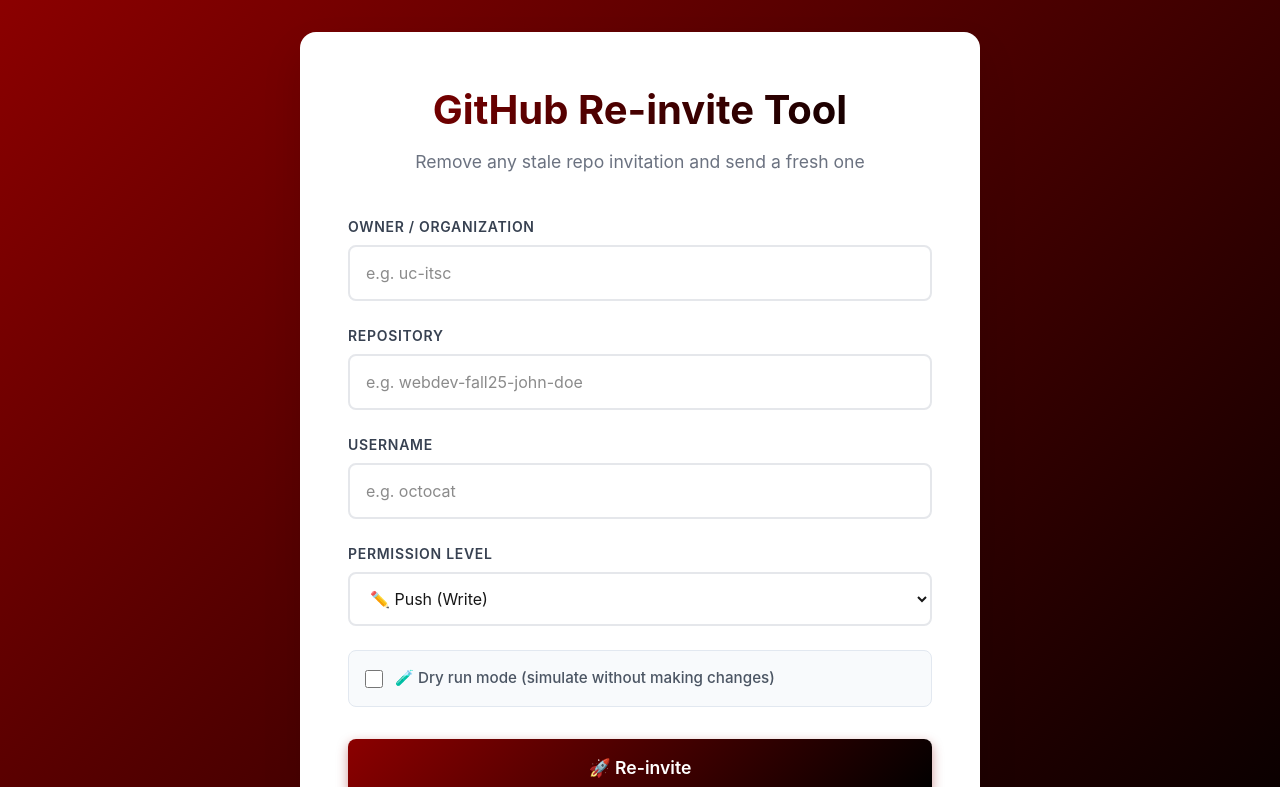
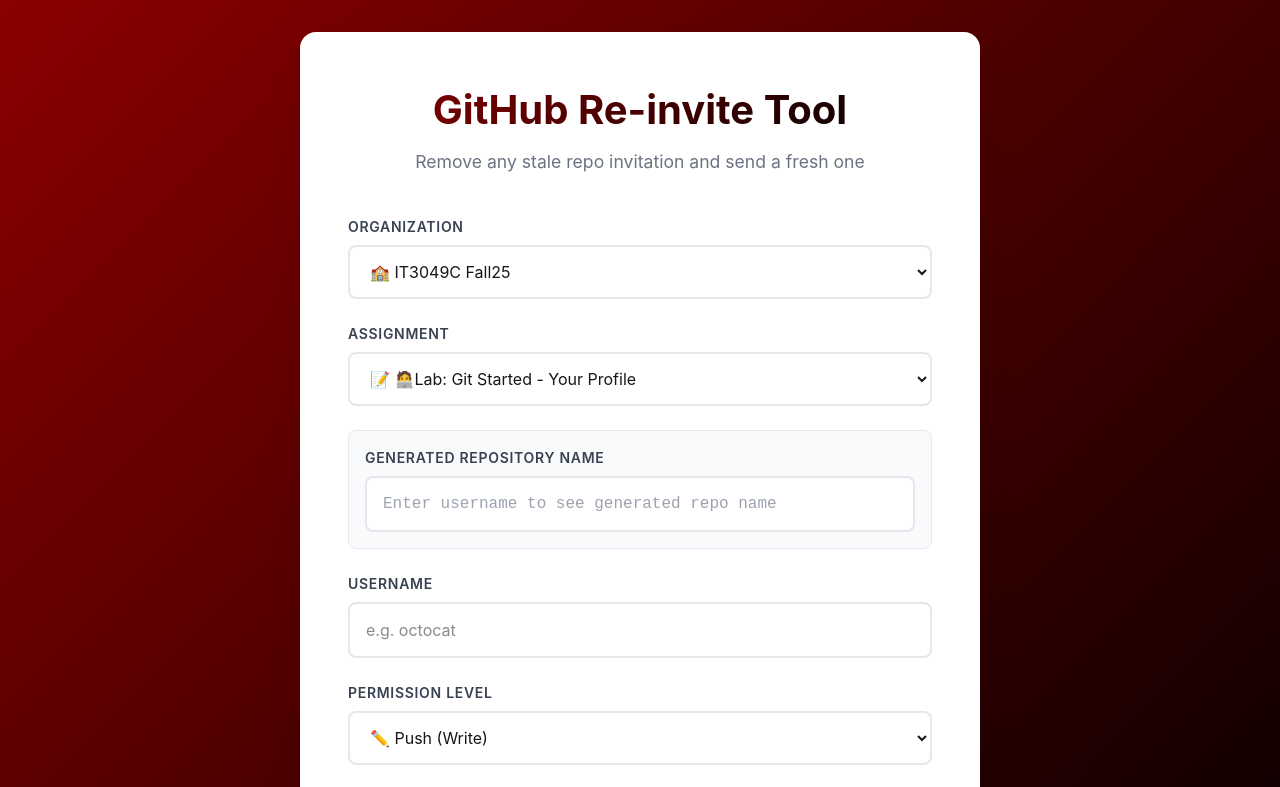
Before and after one commit to wonsunahn/github-reinvite, a Next.js app: page / in a window 1280 px wide. Shown: the top 787 px of the page. Built offline with nearby package versions, Linux system fonts and the light colour scheme.

Commit message:
all is good

```diff
--- /dev/null
+++ b/src/app/config/organizations.ts
@@ -0,0 +1,22 @@
+// Organization and assignment mappings
+export const ORGANIZATIONS = {
+  "IT3049C-Fall25": {
+    name: "IT3049C Fall25",
+    owner: "IT3049C", // GitHub organization/owner name
+    assignments: {
+
+      "🧑‍💻Lab: Git Started - Your Profile": "git-started-with-you-profile",
+      "🧑‍💻 Campus Portal (JS Exercises)": "js-exercise-campus-portal",
+    }
+  },
+  "IT2053C-Fall25": {
+    name: "IT2053C Fall25",
+    owner: "IT2053C-Gilany", // GitHub organization/owner name
+    assignments: {
+      "Env Setup Check": "env-setup-check",
+      "Python Bootcamp": "python-bootcamp",
+    }
+  }
+} as const;
+
+export type OrganizationKey = keyof typeof ORGANIZATIONS;
--- a/src/app/page.tsx
+++ b/src/app/page.tsx
@@ -1,6 +1,7 @@
 "use client";
 
 import { useState } from "react";
+import { ORGANIZATIONS, type OrganizationKey } from "./config/organizations";
 
 interface Input {
   owner: string;
@@ -33,16 +34,32 @@
 };
 
 export default function Page() {
-  const [owner, setOwner] = useState(process.env.NEXT_PUBLIC_DEFAULT_GITHUB_OWNER || "");
-  const [repo, setRepo] = useState("");
+  const [organization, setOrganization] = useState<OrganizationKey>("IT3049C-Fall25");
+  const [assignment, setAssignment] = useState<string>("JS-Exercises");
   const [username, setUsername] = useState("");
   const [permission, setPermission] = useState<"pull"|"triage"|"push"|"maintain"|"admin">("push");
   const [dryRun, setDryRun] = useState(false);
   const [loading, setLoading] = useState(false);
   const [result, setResult] = useState<Result | null>(null);
 
+  // Calculate repo name based on assignment and username
+  const repoName = username ? `${ORGANIZATIONS[organization].assignments[assignment as keyof typeof ORGANIZATIONS[typeof organization]["assignments"]]}-${username}` : "";
+  const owner = ORGANIZATIONS[organization].owner;
+
+  // Handle organization change - reset assignment to first available
+  const handleOrganizationChange = (newOrg: OrganizationKey) => {
+    setOrganization(newOrg);
+    const firstAssignment = Object.keys(ORGANIZATIONS[newOrg].assignments)[0];
+    setAssignment(firstAssignment);
+  };
+
   const onSubmit = async (e: React.FormEvent) => {
     e.preventDefault();
+    if (!username) {
+      setResult({ ok: false, error: "Username is required" });
+      return;
+    }
+
     setLoading(true);
     setResult(null);
 
@@ -50,7 +67,7 @@
       const res = await fetch("/api/reinvite", {
         method: "POST",
         headers: { "Content-Type": "application/json" },
-        body: JSON.stringify({ owner, repo, username, permission, dryRun }),
+        body: JSON.stringify({ owner, repo: repoName, username, permission, dryRun }),
       });
       const json = await res.json();
       setResult(json);
@@ -109,24 +126,28 @@
               textTransform: "uppercase",
               letterSpacing: "0.05em"
             }}>
-              Owner / Organization
+              Organization
             </label>
-            <input
-              value={owner}
-              onChange={e => setOwner(e.target.value)}
-              placeholder="e.g. uc-itsc"
-              required
+            <select
+              value={organization}
+              onChange={e => handleOrganizationChange(e.target.value as OrganizationKey)}
               style={{
                 padding: "0.875rem 1rem",
                 border: "2px solid #e5e7eb",
                 borderRadius: "8px",
                 fontSize: "1rem",
                 transition: "all 0.2s ease",
-                outline: "none"
+                outline: "none",
+                background: "white",
+                cursor: "pointer"
               }}
               onFocus={(e) => e.target.style.borderColor = "#8B0000"}
               onBlur={(e) => e.target.style.borderColor = "#e5e7eb"}
-            />
+            >
+              {Object.entries(ORGANIZATIONS).map(([key, org]) => (
+                <option key={key} value={key}>🏫 {org.name}</option>
+              ))}
+            </select>
           </div>
 
           <div style={{ display: "grid", gap: "0.5rem" }}>
@@ -137,24 +158,58 @@
               textTransform: "uppercase",
               letterSpacing: "0.05em"
             }}>
-              Repository
+              Assignment
             </label>
-            <input
-              value={repo}
-              onChange={e => setRepo(e.target.value)}
-              placeholder="e.g. webdev-fall25-john-doe"
-              required
+            <select
+              value={assignment}
+              onChange={e => setAssignment(e.target.value)}
               style={{
                 padding: "0.875rem 1rem",
                 border: "2px solid #e5e7eb",
                 borderRadius: "8px",
                 fontSize: "1rem",
                 transition: "all 0.2s ease",
-                outline: "none"
+                outline: "none",
+                background: "white",
+                cursor: "pointer"
               }}
               onFocus={(e) => e.target.style.borderColor = "#8B0000"}
               onBlur={(e) => e.target.style.borderColor = "#e5e7eb"}
-            />
+            >
+              {Object.entries(ORGANIZATIONS[organization].assignments).map(([key]) => (
+                <option key={key} value={key}>📝 {key}</option>
+              ))}
+            </select>
+          </div>
+
+          <div style={{
+            display: "grid",
+            gap: "0.5rem",
+            padding: "1rem",
+            background: "#f8fafc",
+            borderRadius: "8px",
+            border: "1px solid #e2e8f0"
+          }}>
+            <label style={{
+              fontSize: "0.875rem",
+              fontWeight: "600",
+              color: "#374151",
+              textTransform: "uppercase",
+              letterSpacing: "0.05em"
+            }}>
+              Generated Repository Name
+            </label>
+            <div style={{
+              padding: "0.875rem 1rem",
+              background: "white",
+              border: "2px solid #e5e7eb",
+              borderRadius: "8px",
+              fontSize: "1rem",
+              color: repoName ? "#374151" : "#9ca3af",
+              fontFamily: "monospace"
+            }}>
+              {repoName || "Enter username to see generated repo name"}
+            </div>
           </div>
 
           <div style={{ display: "grid", gap: "0.5rem" }}>
@@ -344,10 +399,21 @@
         marginTop: "2rem",
         padding: "1rem",
         color: "rgba(255, 255, 255, 0.8)",
-        fontSize: "0.9rem"
+        fontSize: "0.9rem",
+        lineHeight: "1.6"
       }}>
-        <p style={{ margin: "0" }}>
-          Developed by <strong style={{ color: "white" }}>Prof. Yahya Gilany</strong>
+        <p style={{ margin: "0", display: "flex", alignItems: "center", justifyContent: "center", flexWrap: "wrap", gap: "0.2em" }}>
+          <a href="https://github-reinvite.fly.io" style={{ color: "rgba(255, 255, 255, 0.9)", textDecoration: "none" }}>GitHub Re-invite</a> © 2025 by <a href="https://yahyagilany.io" style={{ color: "rgba(255, 255, 255, 0.9)", textDecoration: "none" }}>Yahya Gilany</a> is licensed under <a href="https://creativecommons.org/licenses/by-nc-sa/4.0/" style={{ color: "rgba(255, 255, 255, 0.9)", textDecoration: "none" }}>CC BY-NC-SA 4.0</a>
+          <span style={{ display: "inline-flex", alignItems: "center", gap: "0.2em" }}>
+            {/* eslint-disable-next-line @next/next/no-img-element */}
+            <img src="https://mirrors.creativecommons.org/presskit/icons/cc.svg" alt="CC" style={{ maxWidth: "1em", maxHeight: "1em", display: "inline-block" }} />
+            {/* eslint-disable-next-line @next/next/no-img-element */}
+            <img src="https://mirrors.creativecommons.org/presskit/icons/by.svg" alt="BY" style={{ maxWidth: "1em", maxHeight: "1em", display: "inline-block" }} />
+            {/* eslint-disable-next-line @next/next/no-img-element */}
+            <img src="https://mirrors.creativecommons.org/presskit/icons/nc.svg" alt="NC" style={{ maxWidth: "1em", maxHeight: "1em", display: "inline-block" }} />
+            {/* eslint-disable-next-line @next/next/no-img-element */}
+            <img src="https://mirrors.creativecommons.org/presskit/icons/sa.svg" alt="SA" style={{ maxWidth: "1em", maxHeight: "1em", display: "inline-block" }} />
+          </span>
         </p>
       </footer>
     </div>
```
